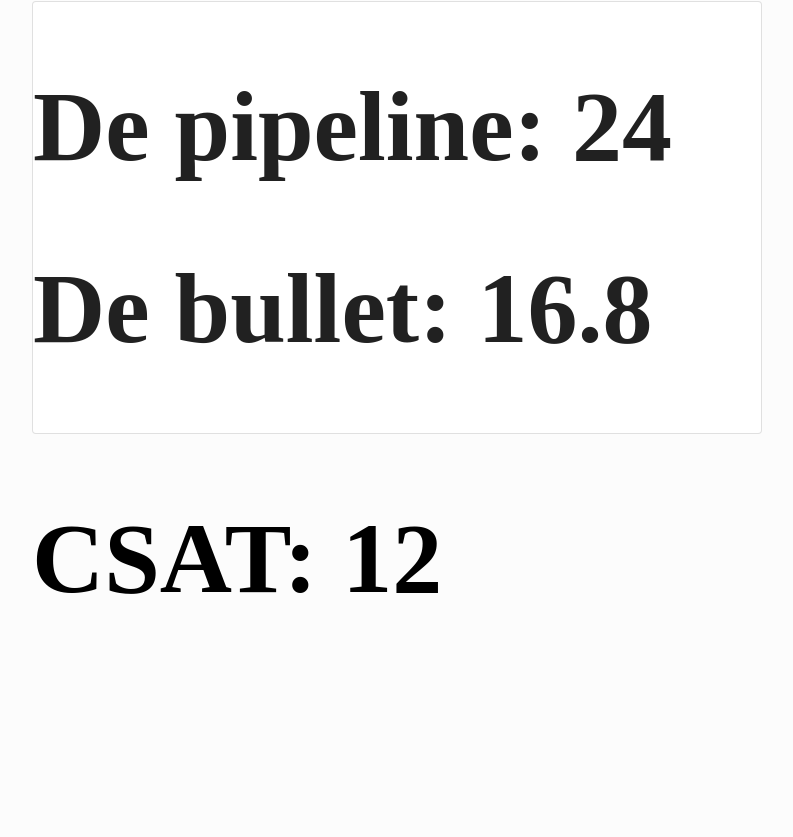
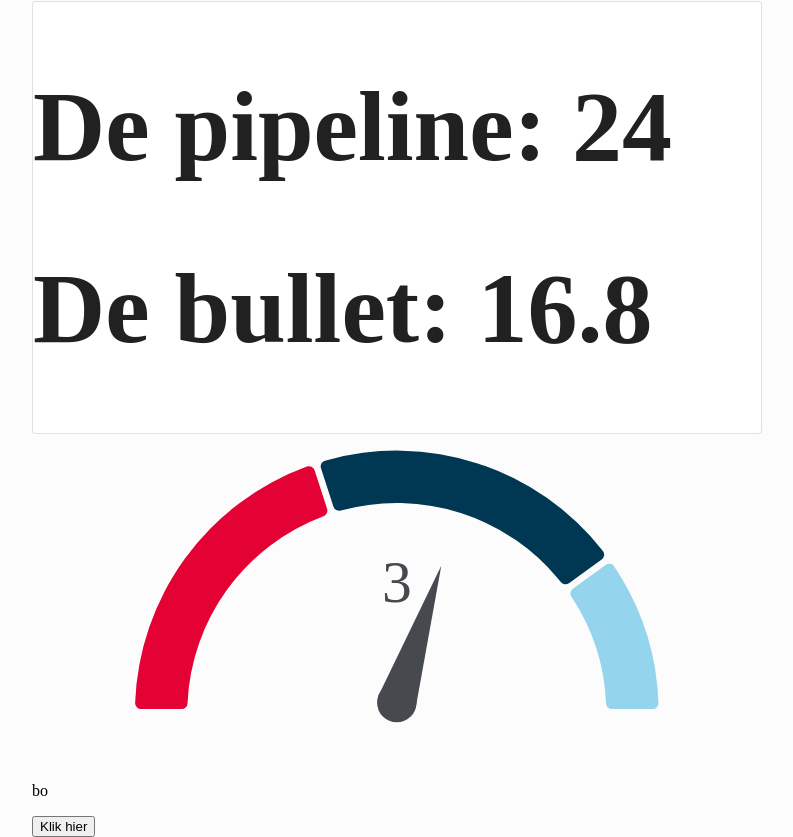
Before and after one commit to joasihe/Dashboard-ZUID, a React (Create React App) app: page / in a window 1280 px wide. Shown: the part 186-1023 px from the top of the page, without its empty margins (24-817 px from the left). Before the commit the page ends 869 px from the top, so only its background shows below. Built offline with nearby package versions, Linux system fonts and the light colour scheme.

Commit message:
Csat Meter

```diff
--- a/package.json
+++ b/package.json
@@ -12,6 +12,7 @@
     "@testing-library/user-event": "^7.1.2",
     "react": "^17.0.1",
     "react-dom": "^17.0.1",
+    "react-gauge-chart": "^0.2.5",
     "react-scripts": "3.4.4",
     "styled-components": "^5.2.0"
   },
--- a/src/components/Csat.js
+++ b/src/components/Csat.js
@@ -1,12 +1,56 @@
-import React, { useState} from 'react'
+import React, { useState, useEffect } from 'react';
+import GaugeChart from 'react-gauge-chart';
 
-const Csat = () => {
-    const [CsatNumber, setCsatNumber] = useState('12');
+
+function CsatMeter() {
+    const [Csat, setCsat] = useState(2);
+    const [Sentence, setSentence] = useState('bo');
+
+    const csatToPercentage = (number) => {
+      if (number > 5) {
+        number = 5;
+      }
+      let percentage = number / 5;
+      return percentage;
+    }
+
+    const percentageToCsat = (percentage) => {
+      let CsatScore = percentage / 20;
+      setCsat(CsatScore);
+      return CsatScore;
+    }
+
+    const handleSentence = (number) => {
+      if (number < 3) {
+        setSentence('kankerslecht');
+      }
+      else {
+        setSentence('pffff');
+      }
+    }
+
+
     return (
-        <div>
-            <h1>CSAT: {CsatNumber}</h1>
-        </div>
+      <div className="App">
+        <header className="App-header">
+          <GaugeChart id="gauge-chart5"
+            nrOfLevels={3}
+            arcsLength={[0.4, 0.4, 0.2]}
+            colors={['#E40133', '#003752', '#94D4ED']}
+            percent={csatToPercentage(3)}
+            arcPadding={0.02}
+            formatTextValue={value => percentageToCsat(value) +''}
+            // needleColor={'#FFED00'}
+            // needleBaseColor={'#FFED00'}
+            textColor={'#464A4F'}
+          />
+          <p>{Sentence}</p>
+          <button onClick={() => handleSentence(5)}>Klik hier</button>
+
+        </header>
+
+      </div>
     );
-};
+  }
 
-export default Csat;
+  export default CsatMeter;
```
Also changed, not shown: 1 other file (tests, documents, lock files or other folders).
